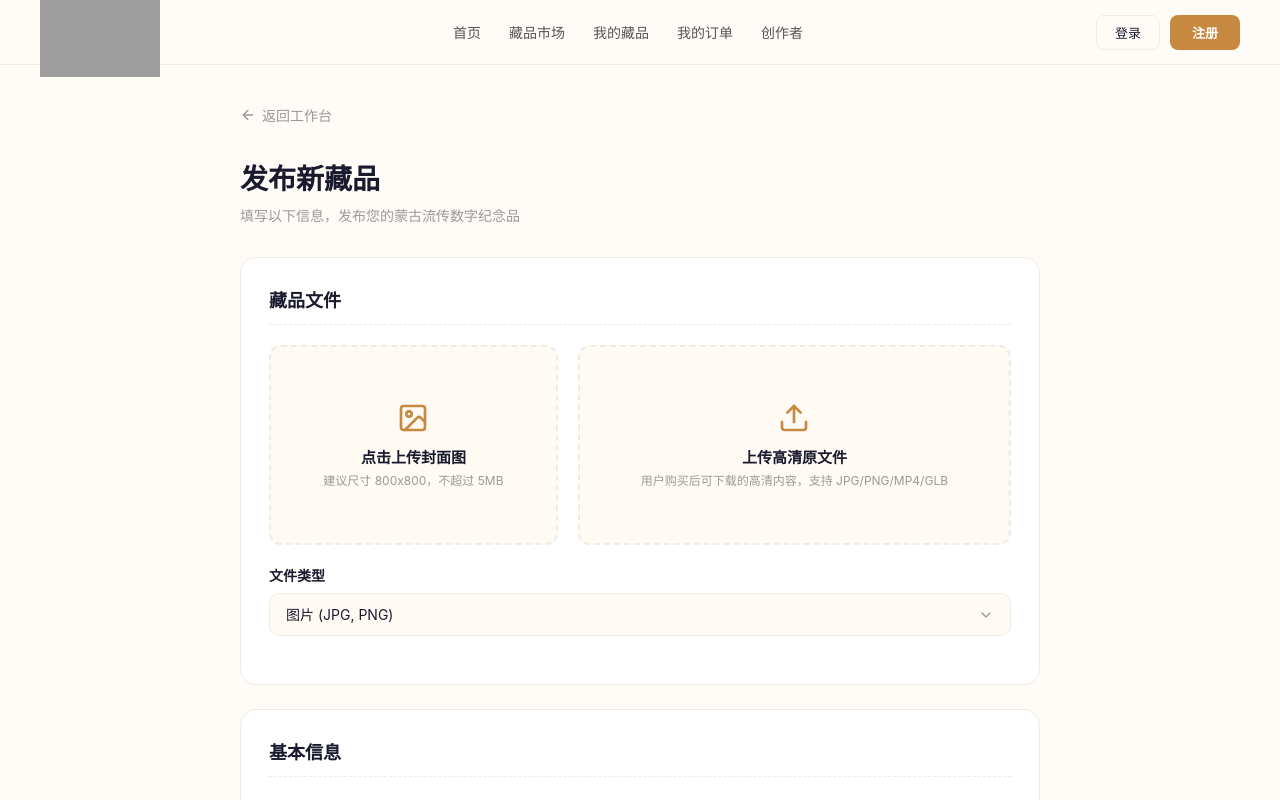
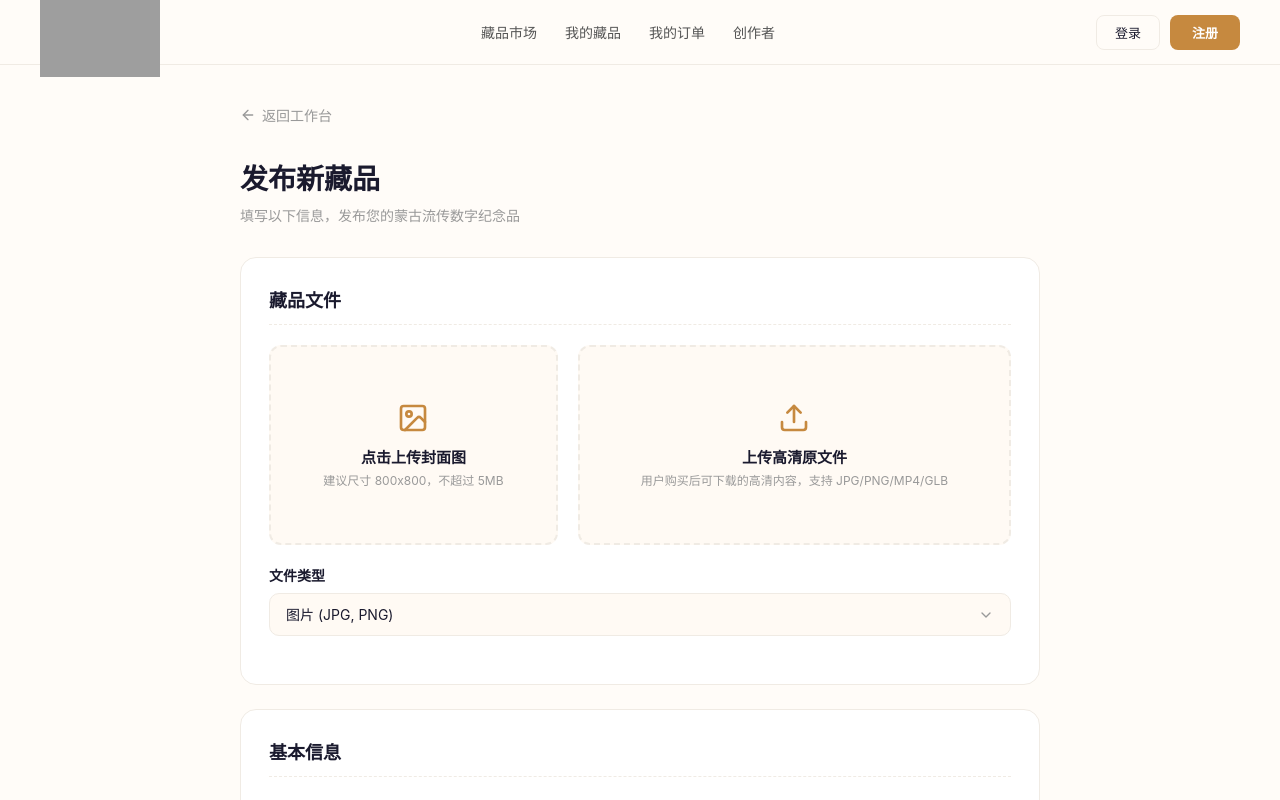
Before and after one commit to Yukuiii/menggu, a Vue app in the folder client/: page /publish in a window 1280 px wide. Shown: the top 800 px of the page. Built offline with nearby package versions, Linux system fonts and the light colour scheme; no server answers; grey boxes are pictures that could not be loaded.

Commit message:
refactor: remove homepage links from desktop and mobile navigation menus in AppLayout.vue

```diff
--- a/client/src/layouts/AppLayout.vue
+++ b/client/src/layouts/AppLayout.vue
@@ -32,7 +32,6 @@ const handleLogout = () => {
 
         <!-- 桌面端菜单 -->
         <div class="nav-links">
-          <router-link to="/" class="nav-link">首页</router-link>
           <router-link to="/market" class="nav-link">藏品市场</router-link>
           <router-link to="/my-collections" class="nav-link">我的藏品</router-link>
           <router-link to="/orders" class="nav-link">我的订单</router-link>
@@ -65,7 +64,6 @@ const handleLogout = () => {
 
       <!-- 移动端菜单 -->
       <div v-if="navOpen" class="nav-mobile">
-        <router-link to="/" class="nav-mobile-link" @click="navOpen = false">首页</router-link>
         <router-link to="/market" class="nav-mobile-link" @click="navOpen = false">藏品市场</router-link>
         <router-link to="/my-collections" class="nav-mobile-link" @click="navOpen = false">我的藏品</router-link>
         <router-link to="/orders" class="nav-mobile-link" @click="navOpen = false">我的订单</router-link>
```
